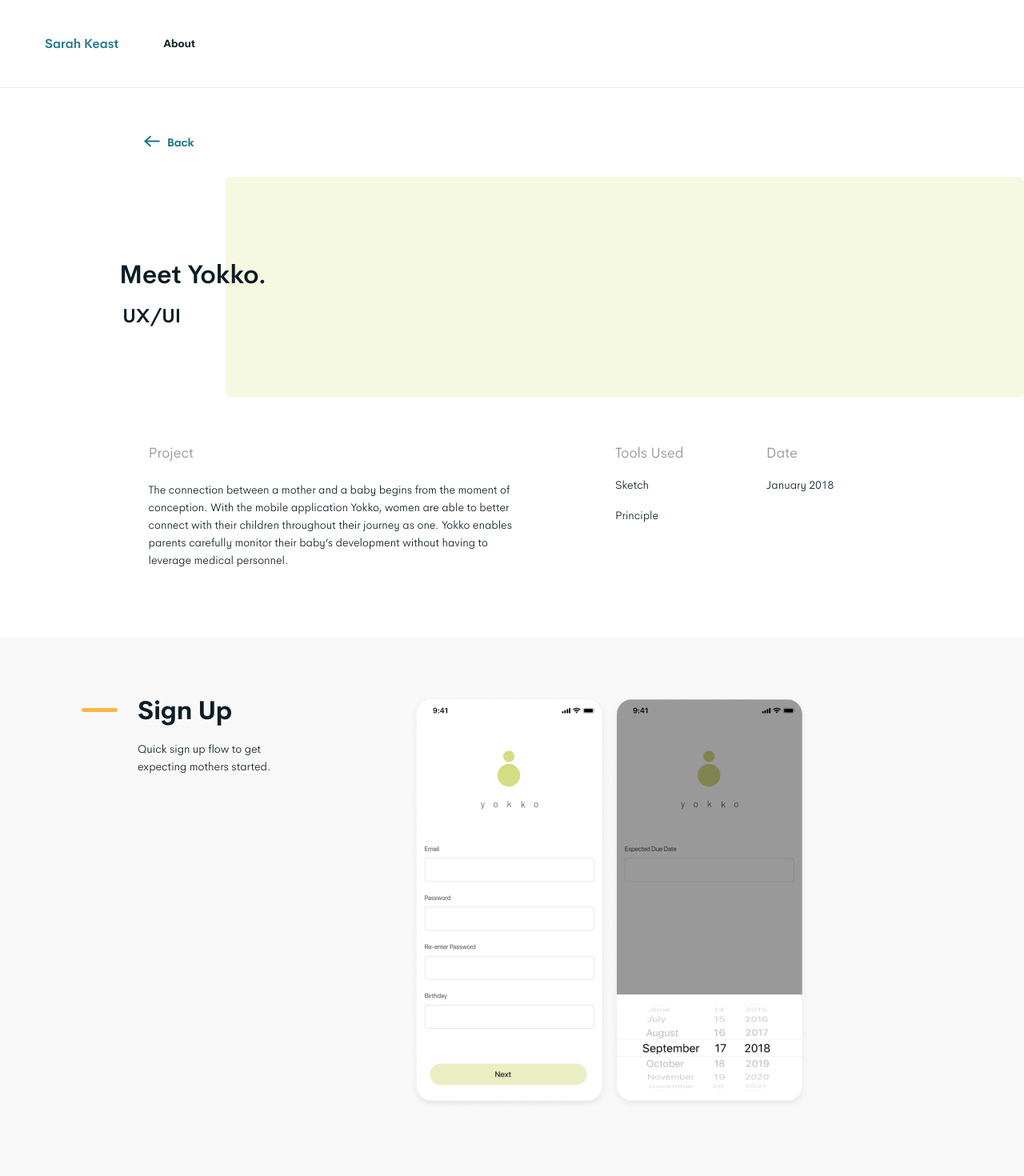
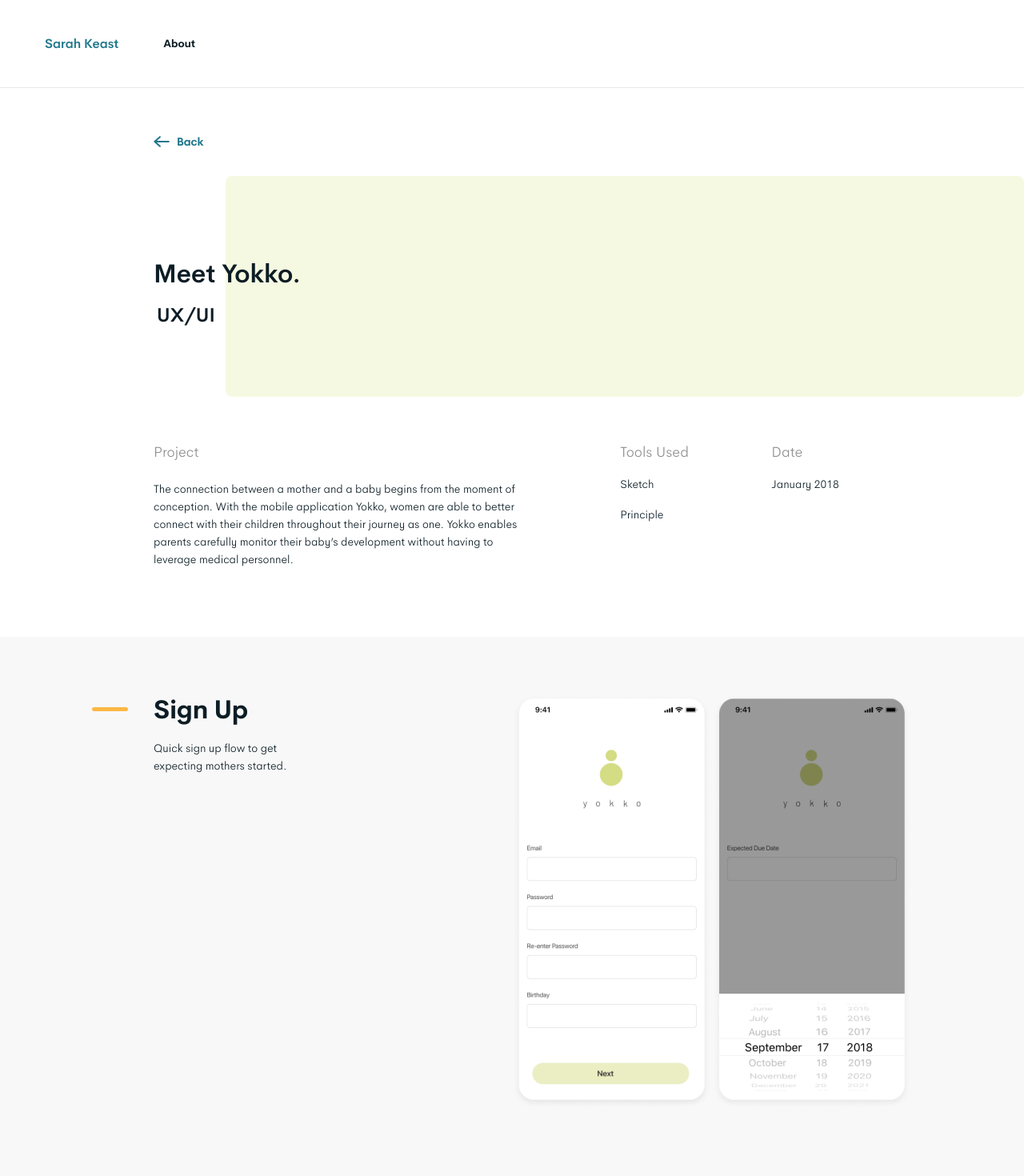
Before and after one commit to JoelChev/sarahhkeast_portfolio, a React (Create React App) app in the folder sarahhkeast_portfolio/: page /project in a window 1280 px wide. Shown: the top 1470 px of the page at 80% size. Built offline with nearby package versions, Linux system fonts and the light colour scheme.

Commit message:
Changed header padding and aligned project page content

```diff
--- a/sarahhkeast_portfolio/src/styles/components/header.scss
+++ b/sarahhkeast_portfolio/src/styles/components/header.scss
@@ -18,8 +18,8 @@
     }
 
     &__text-container {
-        padding-top: 40px;
-        padding-bottom: 40px;
+        padding-top: 24px;
+        padding-bottom: 24px;
         width: calc(100% - 56px);
         padding-left: 56px;
         display: flex;
--- a/sarahhkeast_portfolio/src/styles/components/project-content.scss
+++ b/sarahhkeast_portfolio/src/styles/components/project-content.scss
@@ -7,11 +7,12 @@
     }
 
     &__text-highlight-container {
-        width: 40%;
+        width: 50%;
         display: flex;
         position: relative;
-        justify-content: space-evenly;
+        margin-left: 15%;
         @media (max-width: $breakpoint-tablet) {
+            margin-left: 0;
             width: 100%;
             justify-content: flex-start;
         }
@@ -23,13 +24,9 @@
         background-color: $color-yellow-highlight;
         content: '';
         position: absolute;
-        left: 20%;
+        left: -77px;
         top: 16px;
         border-radius: 4px;
-        @media (max-width: $breakpoint-desktop) {
-            width: 22px;
-            left: 12%;
-        }
         @media (max-width: $breakpoint-tablet) {
             display: none;
         }
@@ -37,9 +34,7 @@
 
     &__text-container {
         width: 200px;
-        margin-left: 32px;
         @media (max-width: $breakpoint-tablet) {
-            margin-left: 0;
             width: 75%;
             margin-bottom: 32px;
         }
@@ -65,9 +60,11 @@
 
     &__content-images {
         display: flex;
+        margin-left: -15%;
         width: 50%;
         align-items: flex-start;
         @media (max-width: $breakpoint-tablet) {
+            margin-left: 0;
             width: 100%;
             justify-content: space-evenly;
         }
--- a/sarahhkeast_portfolio/src/styles/pages/project-page.scss
+++ b/sarahhkeast_portfolio/src/styles/pages/project-page.scss
@@ -4,9 +4,11 @@
         margin-top: 56px;
         display: flex;
         width: 33%;
-        align-items: center;
-        justify-content: space-evenly;
+        align-items: flex-start;
+        justify-content: flex-start;
+        margin-left: 15%;
         @media (max-width: $breakpoint-tablet) {
+            margin-left: 0;
             width: calc(100% - 18px);
             align-items: flex-start;
             justify-content: flex-start;
@@ -16,6 +18,7 @@
 
     &__back-link {
         text-decoration: none;
+        display: flex;
         &:hover, &:active {
             text-decoration: underline;
             text-decoration-color: $color-blue-1;
@@ -24,7 +27,6 @@
 
     &__back-link-icon {
         margin-right: 8px;
-        margin-bottom: -4px;
     }
 
     &__back-link-text {
@@ -47,12 +49,13 @@
 
     &__hero-text-container {
         display: flex;
-        flex: 1 1 auto;
-        align-items: flex-end;
+        margin-left: 15%;
+        align-items: flex-start;
         flex-direction: column;
         margin-right: -4%;
         z-index: 2;
         @media (max-width: $breakpoint-tablet) {
+            margin-left: 0;
             margin-right: -20%;
         }
     }
@@ -99,10 +102,9 @@
         height: 276px;
         position: relative;
         width: 78%;
-        @media (min-width: $breakpoint-tablet) and (max-width: $breakpoint-desktop) {
-            width: 72%
-        }
+        margin-left: -15%;
         @media (max-width: $breakpoint-tablet) {
+            margin-left: 0;
             height: 203px;
         }
     }
@@ -118,7 +120,7 @@
         justify-content: space-evenly;
         width: 75%;
         margin-top: 56px;
-        margin-left: 14.5%;
+        margin-left: 15%;
         @media (max-width: $breakpoint-tablet) {
             flex-direction: column;
             justify-content: flex-start;
```
